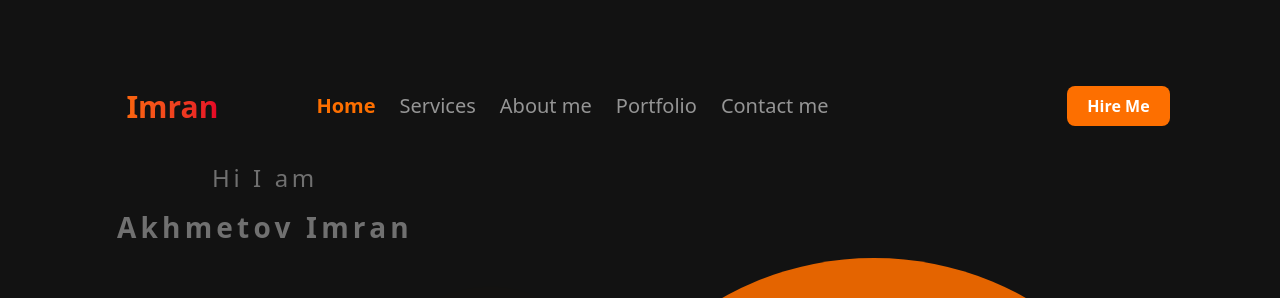
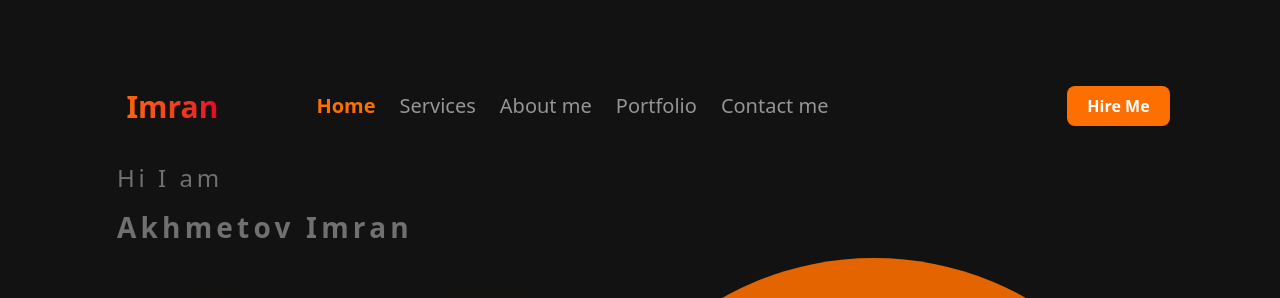
Before and after one commit to imranahmetov-png/my-blog, a React (Vite) app: page / in a window 1280 px wide. Shown: the top 298 px of the page. Built offline with nearby package versions, Linux system fonts and the light colour scheme.

Commit message:
исправили анимацию печати

```diff
--- a/src/component/ui-hero.tsx
+++ b/src/component/ui-hero.tsx
@@ -10,9 +10,11 @@ function UiHero() {
           <div className="flex flex-col min-w-[408px] min-h-[238px] justify-start items-start gap-[17px]">
             {/*frame 1*/}
             <div className="flex flex-col min-w-[408px] min-h-[181px] justify-start items-start gap-[24px]">
-              <div className="flex flex-col min-w-[219px] min-h-[73px] justify-start items-start gap-[10px] flex-wrap">
-                <p className="text-[24px] text-[#707070] typewriter">Hi I am</p>
-                <p className="text-[28px] text-[#707070] font-bold typewriter">
+              <div className="flex flex-col min-w-[219px] min-h-[73px] justify-start items-start text-left gap-[10px] flex-wrap">
+                <p className="text-[24px] text-left text-[#707070] typewriter-1">
+                  Hi I am
+                </p>
+                <p className="text-[28px] text-[#707070] font-bold typewriter-2">
                   Akhmetov Imran
                 </p>
               </div>
--- a/src/index.css
+++ b/src/index.css
@@ -24,48 +24,63 @@ html {
   scroll-behavior: smooth;
 }
 
-/* typing animation*/
 @layer utilities {
-  /* Основной класс для анимации "пишущей машинки" */
-  .typewriter {
-    overflow: hidden; /* Скрывает текст, пока он "печатается" */
-    white-space: nowrap; /* Текст не переносится на новую строку */
-    margin: 0 auto; /* Центрирует текст (если нужно) */
-    letter-spacing: 0.15em; /* Расстояние между буквами */
-    animation: typing 3.5s steps(40, end),
-      /* Анимация появления текста */ blink-caret 0.75s step-end infinite; /* Мигающий курсор */
-  }
-
-  /* Эффект "печати" — постепенно увеличивает ширину текста */
-  @keyframes typing {
+  /* Анимации */
+  @keyframes typing1 {
     from {
-      width: 0; /* Начинаем с нулевой ширины */
+      width: 0;
     }
     to {
-      width: 100%; /* Конец — весь текст виден */
+      width: 100%;
     }
   }
 
-  /* Эффект мигания курсора */
+  @keyframes typing2 {
+    from {
+      width: 0;
+    }
+    to {
+      width: 100%;
+    }
+  }
+
   @keyframes blink-caret {
     from,
     to {
-      border-color: transparent; /* Курсор исчезает */
+      border-color: transparent;
     }
     50% {
-      border-color: orange; /* Курсор появляется (миг) */
+      border-color: orange;
     }
   }
-  /*  Добавляем анимацию исчезновения курсора после typing */
-  .typewriter::after {
-    content: '';
-    border-right: 0.15em solid orange;
-    animation: blink-caret 0.75s step-end infinite,
-      hide-caret 0s linear 3.5s forwards; /* 3.5s = длительность typing */
-  }
+
   @keyframes hide-caret {
     to {
       border-right: none;
     }
   }
+
+  /* Первый кусок текста */
+  .typewriter-1 {
+    overflow: hidden;
+    white-space: nowrap;
+    border-right: 2px solid orange;
+    display: inline-block;
+    letter-spacing: 0.15em;
+    animation: typing1 2s steps(40, end), blink-caret 0.75s step-end infinite,
+      hide-caret 0s linear forwards;
+    animation-delay: 0s, /* typing */ 0s, /* blink */ 0.7s; /* скрытие курсора */
+  }
+
+  /* Второй кусок текста */
+  .typewriter-2 {
+    overflow: hidden;
+    white-space: nowrap;
+    border-right: 2px solid orange;
+    display: inline-block;
+    letter-spacing: 0.15em;
+    animation: typing2 3s steps(40, end), blink-caret 0.75s step-end infinite,
+      hide-caret 0s linear forwards;
+    animation-delay: 0s, /* typing */ 0s, /* blink */ 3s; /* скрытие курсора */
+  }
 }
```
